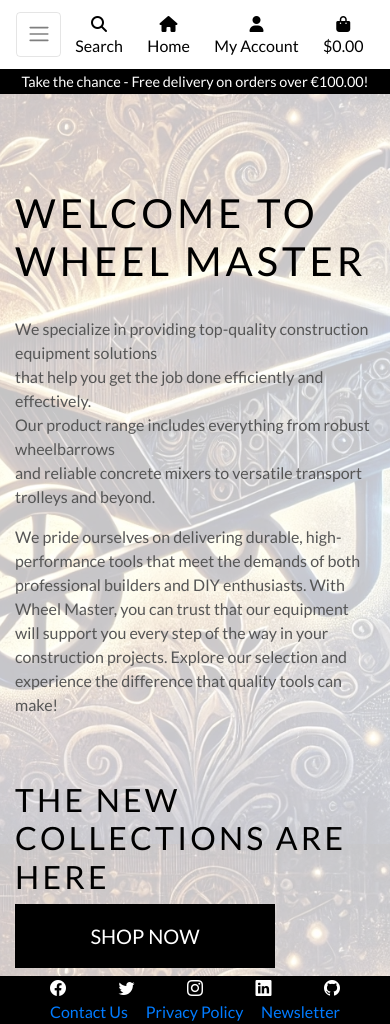
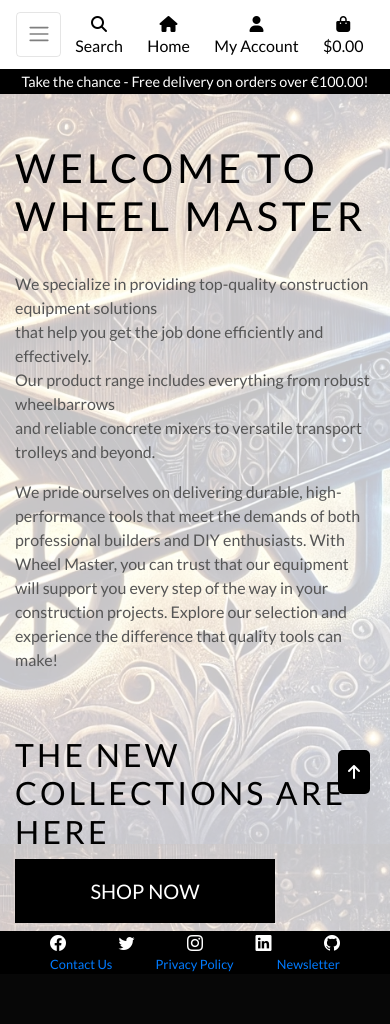
Before and after one commit to mufasa1611/Wheelmaster_p5, a Django app: page / in a window 390 px wide. After the commit the page ends 972 px from the top, so only its background shows below. Run offline with Django 5.2, Linux system fonts and the light colour scheme; data comes from the database, SQL or seed files in the repository; some libraries are stand-ins or nearby versions.

Commit message:
Change some classes to fit the style

```diff
--- a/static/css/base.css
+++ b/static/css/base.css
@@ -18,7 +18,7 @@ header {
 
 main {
     flex: 1 0 auto;
-    padding-top: 75px;
+    padding-top: 50px;
 }
 
 .icon {
@@ -172,14 +172,14 @@ a.category-badge > span.badge:hover {
 
 .btn-btt {
     position: fixed;
-    bottom: 20px;
+    bottom: 50px;
     right: 20px;
-    color: #555;
-    cursor: pointer;
-}
-
-.btn-btt i {
-    font-size: 1.5rem;
+    z-index: 1000;
+    background-color: #000;
+    color: #fff;
+    border: none;
+    border-radius: 5px;
+    padding: 10px;
 }
 
 input[name='q']::placeholder {
@@ -464,16 +464,20 @@ input[name='q']::placeholder {
     font-size: 1.5rem;
 }
 
-.footer-links
-{   display: flex;
+.footer-links {
+    display: flex;
     justify-content: space-between;
+    gap: 10px;
     width: 100%;
     max-width: 75rem;
     margin: auto;
 }
 
+.footer-links a {
+    font-size: clamp(0.8rem, 2vw, 1rem);
+}
+
 /* Responsive Navigation */
-
 
 @media (min-width: 1200px) {
     .container {
@@ -491,17 +496,71 @@ input[name='q']::placeholder {
     }
 
     .header-container {
-        padding-top: 100px;
+        padding-top: 120px;
     }
-}
+    .allauth-form-inner-content {
+        padding: 1rem;
+        margin-top: 10rem;
 
-@media (max-width: 1030px) {
-    main {
-        padding-top: 120px;
     }
 }
 
 @media (max-width: 991px) {
+    main {
+        padding-top: 100px;
+    }
+
+    .header-container {
+        padding-top: 50px;
+    }
+}
+
+@media (max-width: 470px) and (min-width: 200px) {
+    .table td {
+        padding: 0.5rem;
+        font-size: 0.9rem;
+    }
+
+    .table th {
+        padding: 0.5rem;
+        font-size: 0.85rem;
+    }
+
+    .table img {
+        max-width: 60px;
+    }
+
+    .input-group.input-group-sm {
+        max-width: 80px;
+    }
+
+    .input-group-sm .btn {
+        padding: 0.15rem 0.3rem;
+    }
+
+    .input-group-sm .qty_input {
+        padding: 0.15rem;
+        font-size: 0.9rem;
+    }
+
+    .table .remove-item {
+        font-size: 0.9rem;
+    }
+
+    .footer-icon {
+        font-size: 1rem;
+    }
+}
+
+@media (max-width: 1075px) {
+    main {
+        padding-top: 70px;
+    }
+
+}
+
+@media (max-width: 991px) {
+
     .dropdown-submenu .dropdown-menu {
         left: 0;
         margin-left: 1rem;
@@ -514,15 +573,7 @@ input[name='q']::placeholder {
     }
 }
 
-    main {
-        padding-top:75px;
-    }
-
-    .header-container {
-        padding-top: 90px;
-    }
-
-
+@media (max-width: 991px) {
     .display-4.logo-font.text-black {
         font-size: 2rem;
     }
--- a/templates/base.html
+++ b/templates/base.html
@@ -139,15 +139,19 @@
           {% block content %}
           {% endblock %}
       </main>
-
+  <button class="btn-btt" aria-label="Scroll to top">
+        <i class="fas fa-arrow-up"></i>
+    </button>
       {% include 'includes/footer.html' %}
 
 
 
       {% block postloadjs %}
+      <script src="{% static 'js/btn.js' %}"></script>
       <script type="text/javascript">
           $('.toast').toast('show');
       </script>
       {% endblock %}
+
   </body>
 </html>
```
Also changed, not shown: other parts of static/css/base.css (+2 -38 lines).
